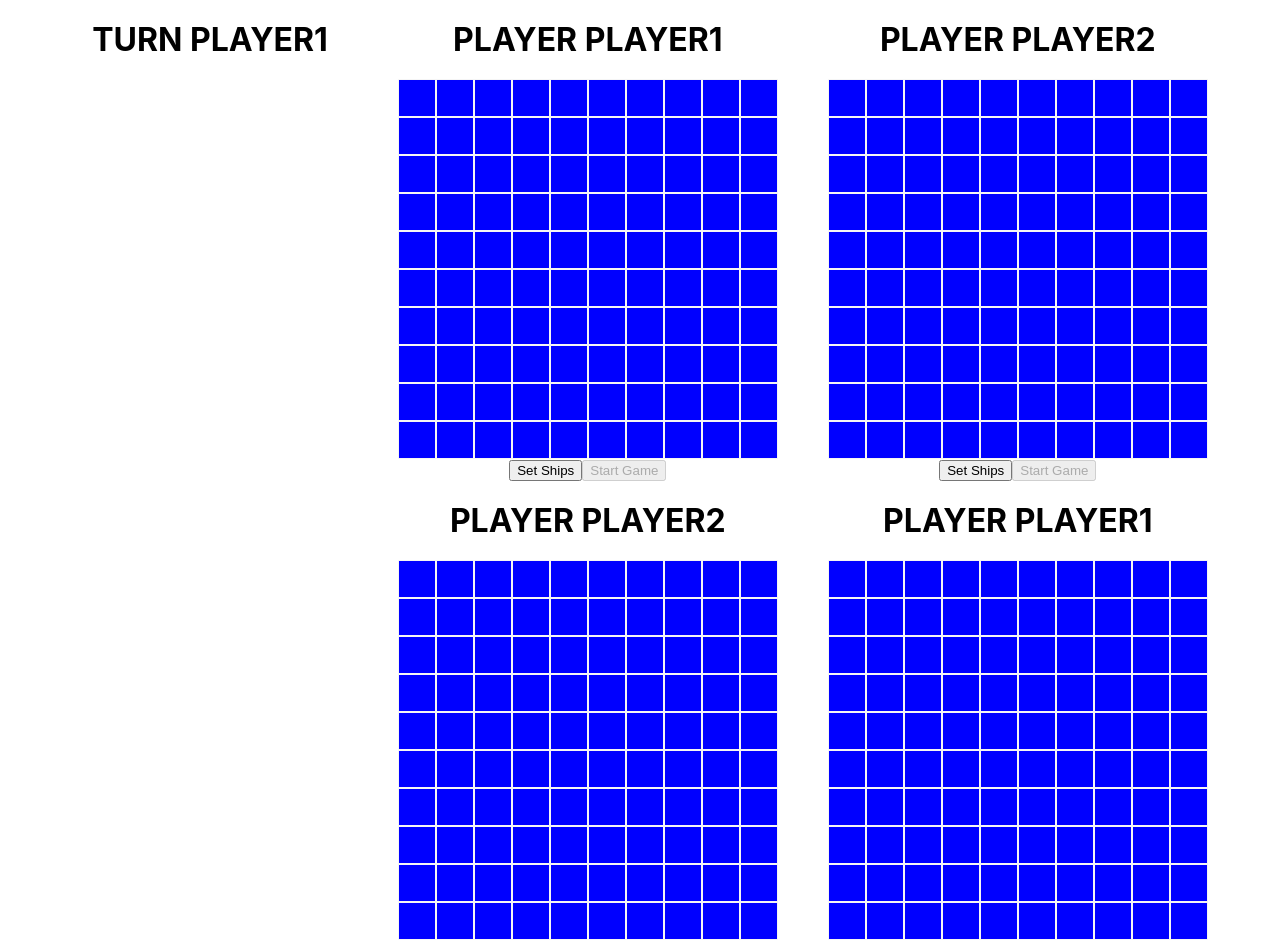
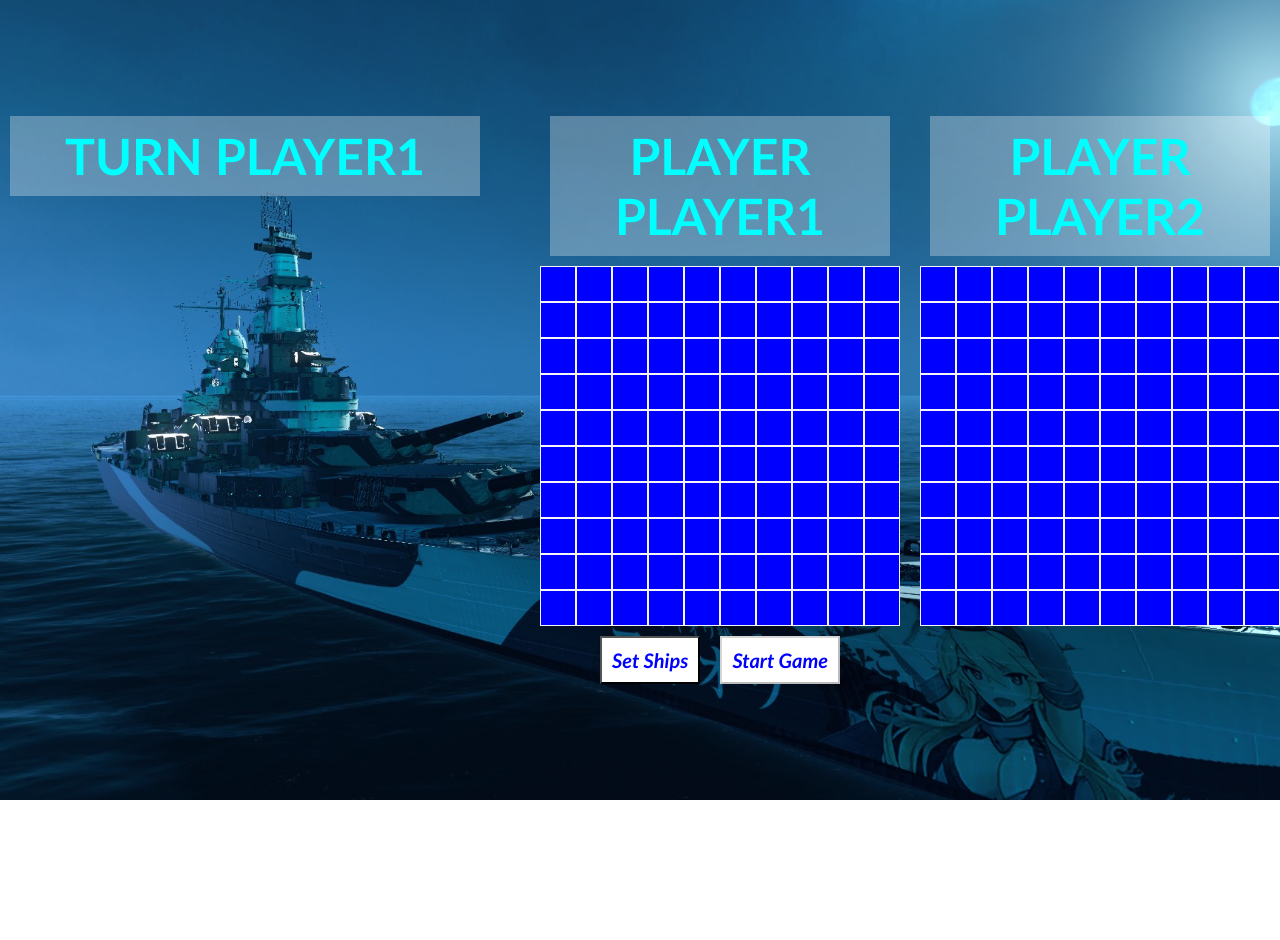
Before and after one commit to AvetBadalyan/ACA-BATTLESHIP-with-React.js, a React (Create React App) app: page /players/player1 in a window 1280 px wide. After the commit the page ends 800 px from the top, so only its background shows below. Built offline with nearby package versions, Linux system fonts and the light colour scheme.

Commit message:
feat: styling the main page and seperate 2 players

```diff
--- a/src/App.css
+++ b/src/App.css
@@ -109,33 +109,47 @@ p {
   justify-content: center;
 }
 
+.choose-player-page h1 {
+  color: blue;
+  background-color: rgba(255, 255, 255, 0.5);
+  font-size: 90px;
+}
+
 .choose-player-buttons {
   display: flex;
   justify-content: space-evenly;
   align-items: center;
 }
 
-.player-1 {
-  width: 100vw;
-  height: 100vh;
-  background: url("./assets/battleship-wallpapers.jpg");
-  background-repeat: no-repeat;
-  background-size: cover;
-}
-
-.player1-header {
-  color: blue;
+.player1-header,
+.player2-header {
+  color: aqua;
   background-color: rgba(255, 255, 255, 0.3);
   font-size: 50px;
 }
 
-.two-boards {
+.turn {
+  color: aqua;
+  background-color: rgba(255, 255, 255, 0.3);
+  font-size: 50px;
+  width: 100%;
+  height: 10vh;
+}
+
+.boards {
   display: flex;
+}
+
+.board1{
+  display: flex;
+  flex-direction: column;
   justify-content: center;
   align-items: center;
+  margin-right: 20px;
 }
 
-.choose-ships {
+.board-buttons {
   display: flex;
-  flex-direction: column;
+  justify-content: space-between;
+  align-items: center;
 }
--- a/src/App.js
+++ b/src/App.js
@@ -2,7 +2,8 @@ import { BrowserRouter, Route, Routes } from "react-router-dom";
 import "./App.css";
 import ChoosePlayerPage from "./Pages/ChoosePlayerPage";
 import Welcome from './Pages/Welcome/Welcome';
-import MainPage from './Pages/MainPage/MainPage';
+import MainPage1 from './Pages/MainPage/MainPage1';
+import MainPage2 from './Pages/MainPage/MainPage2';
 
 
 function App() {
@@ -12,8 +13,8 @@ function App() {
         <Routes>
           <Route path="/" element={<Welcome />} />
           <Route path="/players" element={<ChoosePlayerPage />} />
-          <Route path="/players/player1" element={<MainPage />} />
-          <Route path="/players/player2" element={<MainPage />} />
+          <Route path="/players/player1" element={<MainPage1 />} />
+          <Route path="/players/player2" element={<MainPage2 />} />
         </Routes>
       </BrowserRouter>
     </div>
--- a/src/Components/Board/OpponentBoard.jsx
+++ b/src/Components/Board/OpponentBoard.jsx
@@ -22,7 +22,7 @@ export default function OpponentBoard({ playerId, opponentId }) {
 
   return (
     <div className={setClass(isSetShipMode, "set-ships-mode")}>
-      <h1> Player {opponentId} </h1>
+      <h1 className="player2-header"> Player {opponentId} </h1>
       {groupArray().map((row) => (
         <div className="row">
           {row.map((square) => (
--- a/src/Components/Board/PlayerBoard.jsx
+++ b/src/Components/Board/PlayerBoard.jsx
@@ -22,7 +22,7 @@ export default function PlayerBoard({ playerId }) {
 
   return (
     <div className={setClass(isSetShipMode, "set-ships-mode")}>
-      <h1> Player {playerId} </h1>
+      <h1 className="player1-header"> Player {playerId} </h1>
       {groupArray().map((row) => (
         <div className="row">
           {row.map((square) => (
--- a/src/Components/Player/Player.jsx
+++ b/src/Components/Player/Player.jsx
@@ -3,6 +3,7 @@ import { useGameContext } from "../../Context";
 import { ACTION_TYPES } from "../../State/State";
 import OpponentBoard from "../Board/OpponentBoard";
 import PlayerBoard from "../Board/PlayerBoard";
+import "./../../App.css";
 
 export default function Player({ playerId }) {
   const {
@@ -25,12 +26,24 @@ export default function Player({ playerId }) {
   };
 
   return (
-    <div>
+    <div className="boards">
+      <div className="board1">
         <PlayerBoard playerId={playerId} />
-      {!isReady && <button onClick={setShipsMode}>Set Ships</button>}
-      <button onClick={startGame} disabled={ships.size !== 20}>
+        <div className="board-buttons">
+          {!isReady && (
+            <button onClick={setShipsMode} className="player-button">
+              Set Ships
+            </button>
+          )}
+          <button
+            onClick={startGame}
+            disabled={ships.size !== 20}
+            className="player-button"
+          >
             Start Game
           </button>
+        </div>
+      </div>
       <OpponentBoard opponentId={opponentId} playerId={playerId} />
     </div>
   );
--- a/src/Pages/MainPage/MainPage.css
+++ b/src/Pages/MainPage/MainPage.css
@@ -5,8 +5,12 @@
 
 .game {
   width: 100vw;
-  height: auto;
+  height: 100vh;
   display: flex;
+  flex-direction: column;
   justify-content: center;
   align-items: center;
+  background: url("./../../assets/battleship-wallpapers.jpg");
+  background-repeat: no-repeat;
+  background-size: cover;
 }
--- a/src/Pages/MainPage/MainPage.jsx
+++ b/src/Pages/MainPage/MainPage1.jsx
@@ -1,11 +1,11 @@
 import React from 'react';
 import { Provider, useGameContext } from '../../Context';
 import { useEffect } from 'react';
-import Player from './../../Components/Player/Player';
+import Player from '../../Components/Player/Player';
 import "./MainPage.css"
 import { ACTION_TYPES, defaultState, reducer } from "../../State/State";
 
-export default function MainPage() {
+export default function MainPage1() {
    const { state, dispatch } = useGameContext();
    useEffect(() => {
      const {
@@ -21,9 +21,8 @@ export default function MainPage() {
    return (
      <div className="game">
        <div className="players">
-         <h1> Turn {state.turn} </h1>
+         <h1 className="turn"> Turn {state.turn} </h1>
          <Player playerId="player1" />
-         <Player playerId="player2" />
        </div>
      </div>
    );
--- /dev/null
+++ b/src/Pages/MainPage/MainPage2.jsx
@@ -0,0 +1,29 @@
+import React from 'react';
+import { Provider, useGameContext } from '../../Context';
+import { useEffect } from 'react';
+import Player from '../../Components/Player/Player';
+import "./MainPage.css"
+import { ACTION_TYPES, defaultState, reducer } from "../../State/State";
+
+export default function MainPage2() {
+   const { state, dispatch } = useGameContext();
+   useEffect(() => {
+     const {
+       gameStart,
+       player1: { isReady: ready1 },
+       player2: { isReady: ready2 },
+     } = state;
+     if (ready1 && ready2 && !gameStart) {
+       dispatch({ type: ACTION_TYPES.START_GAME });
+     }
+   }, [state]);
+
+   return (
+     <div className="game">
+       <div className="players">
+         <h1 className="turn"> Turn {state.turn} </h1>
+         <Player playerId="player2" />
+       </div>
+     </div>
+   );
+}
--- a/src/index.css
+++ b/src/index.css
@@ -1,13 +1,18 @@
+* {
+  box-sizing: border-box;
+  padding: 0;
+  margin: 0;
+  font-family: "Gill Sans", "Gill Sans MT", Calibri, "Trebuchet MS", sans-serif;
+}
+
 body {
   margin: 0;
-  font-family: -apple-system, BlinkMacSystemFont, 'Segoe UI', 'Roboto', 'Oxygen',
-    'Ubuntu', 'Cantarell', 'Fira Sans', 'Droid Sans', 'Helvetica Neue',
-    sans-serif;
+  min-height: 100vh;
+  box-sizing: border-box;
   -webkit-font-smoothing: antialiased;
   -moz-osx-font-smoothing: grayscale;
 }
 
-code {
-  font-family: source-code-pro, Menlo, Monaco, Consolas, 'Courier New',
-    monospace;
+button {
+  cursor: pointer;
 }
```
Lines whose indentation alone changed are shown as unchanged.
